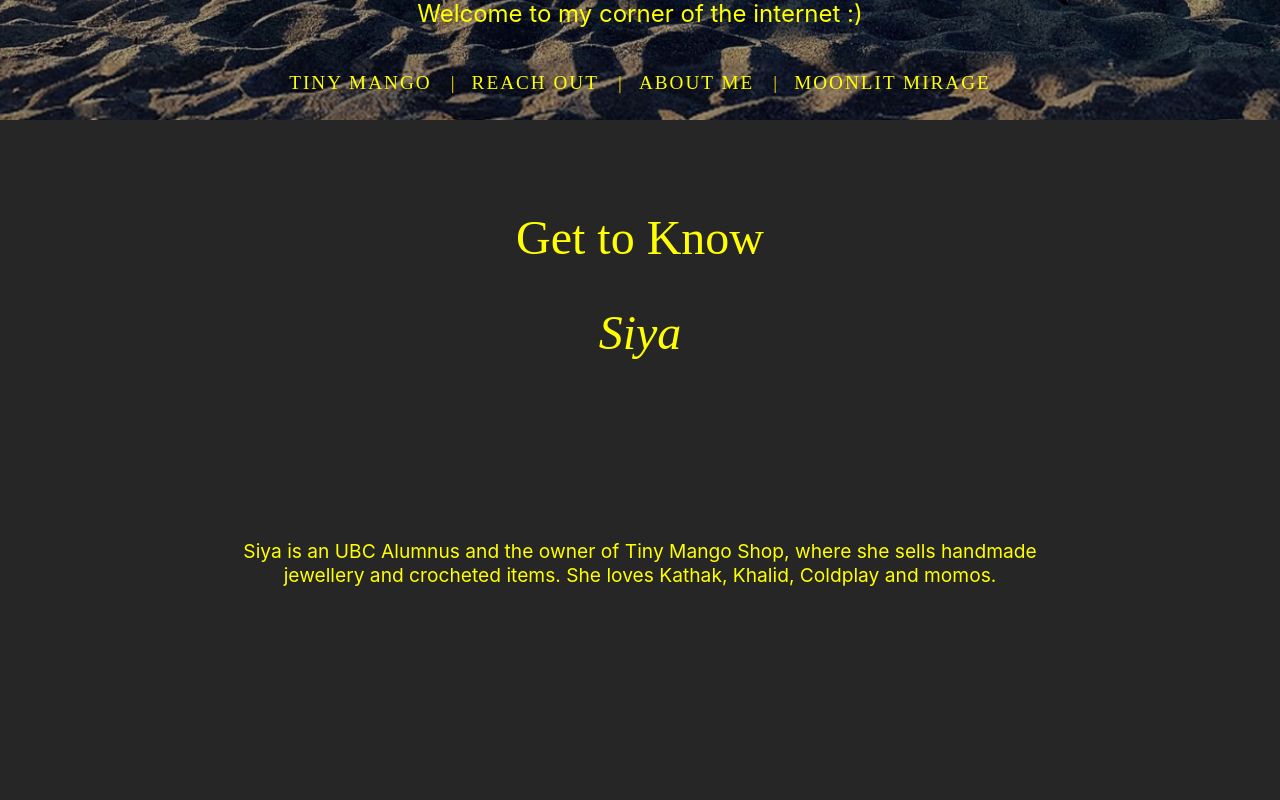
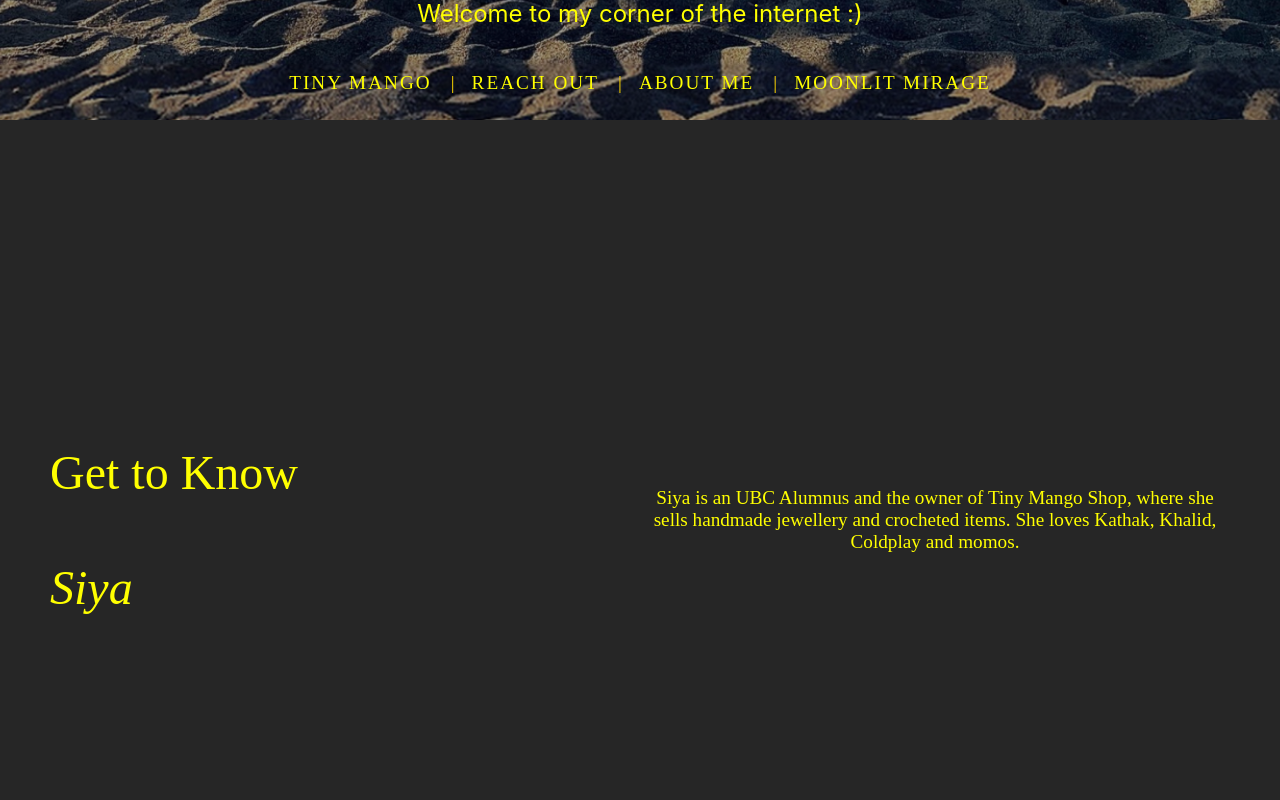
Before and after one commit to gracetownland/wii, a React (Create React App) app: page / in a window 1280 px wide. Shown: the part 680-1480 px from the top of the page. Built offline with nearby package versions, Linux system fonts and the light colour scheme.

Commit message:
FINALLY FIXED DIVS

```diff
--- a/src/AboutMe.css
+++ b/src/AboutMe.css
@@ -1,7 +1,8 @@
 .AboutMe {
   display: flex; /* Use flexbox for layout */
-  justify-content: space-between; /* Space out left and right sections */
-  align-items: center; /* Align items vertically */
+  flex-direction: row;
+  justify-content: flex-start; /* Space out left and right sections */
+  align-items: stretch; /* Align items vertically */
   height: 100vh; /* Full viewport height */
   width: 100%; /* Full width */
   background-color: #262626; /* Set background color */
@@ -10,15 +11,25 @@
   box-sizing: border-box; /* Include padding in width/height calculations */
 }
 
+.leftSide {
+  flex: 1; /* Make the left side take equal space */
+  display: flex; /* Ensure children align properly if needed */
+  width: max-content;
+  flex-direction: column; /* Align content in a column inside the left side */
+  justify-content: center; /* Vertically center content */
+  align-items: flex-start; /* Align content to the left */
+}
 
-.leftSide{
-  flex: 1;
+.rightSide {
+ font-family: 'Playfair Display', serif;
+  flex: 1; /* Make the right side take equal space */
+  display: flex; /* Ensure children align properly if needed */
+  width: max-content;
+  flex-direction: column; /* Align content in a column inside the right side */
+  justify-content: center; /* Vertically center content */
+  align-items: flex-end; /* Align content to the right */
+}
 
-}
-.rightSide{
-  flex: 1;
-
-}
 .AboutMe h2 {
   font-size: 3em; /* Larger font size for the heading */
   margin-bottom: 20px;
--- a/src/ContactPage.css
+++ b/src/ContactPage.css
@@ -1,4 +1,4 @@
-.AboutMe {
+.ContactPage {
   height: 100vh; /* Full viewport height */
   width: 100%; /* Full width */
   background-color: #262626; /* Set background color */
@@ -10,7 +10,7 @@
   color: yellow;
 }
 
-.AboutMe h2 {
+.Contact h2 {
   font-size: 3em; /* Larger font size for the heading */
   margin-bottom: 20px;
 }
--- a/src/ContactPage.jsx
+++ b/src/ContactPage.jsx
@@ -8,7 +8,7 @@ function ContactPage() {
     <div id='ReachOut' className='backgroundImage' style={{backgroundImage: `url(${background})`}}>
 
 
-      <p>TODO.</p>
+
       </div>
 
   );
--- a/src/NavBar.css
+++ b/src/NavBar.css
@@ -9,6 +9,7 @@
   text-transform: uppercase; /* Uppercase text for clean look */
   letter-spacing: 2px; /* Add spacing between letters */
   color: yellow; /* Yellow color matching the design */
+  scroll-behavior: smooth;
 }
 
 .nava {
--- a/src/QuotePage.css
+++ b/src/QuotePage.css
@@ -1,4 +1,4 @@
-.AboutMe {
+.QuotePage {
   height: 100vh; /* Full viewport height */
   width: 100%; /* Full width */
   background-color: #262626; /* Set background color */
@@ -10,7 +10,7 @@
   color: yellow;
 }
 
-.AboutMe h2 {
+.QuotePage h2 {
   font-size: 3em; /* Larger font size for the heading */
   margin-bottom: 20px;
 }
--- a/src/index.css
+++ b/src/index.css
@@ -13,3 +13,6 @@ code {
   font-family: source-code-pro, Menlo, Monaco, Consolas, 'Courier New',
     monospace;
 }
+html {
+  scroll-behavior: smooth;
+}
```
